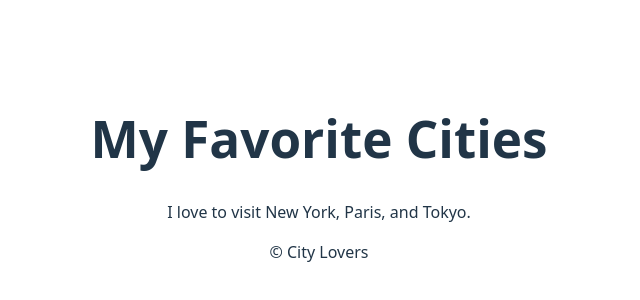
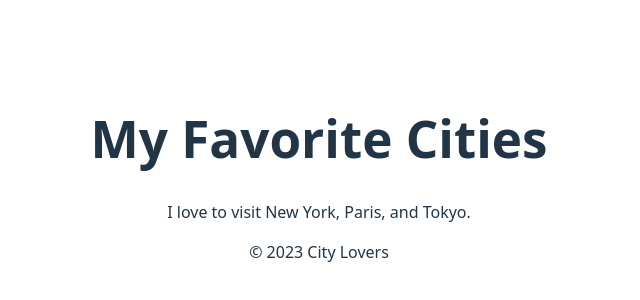
Before and after one commit to Daniel-418/alx-fe-reactjs, a React (Vite) app in the folder alx-react-app/: page / in a window 1280 px wide. Shown: the part 222-522 px from the top of the page, without its empty margins (321-961 px from the left). Built offline with nearby package versions, Linux system fonts and the light colour scheme.

Commit message:
finished task

```diff
--- a/alx-react-app/src/components/Footer.jsx
+++ b/alx-react-app/src/components/Footer.jsx
@@ -1,7 +1,7 @@
 export default function Footer() {
   return (
     <footer>
-      <p>© City Lovers</p>
+      <p>© 2023 City Lovers</p>
     </footer>
   )
 }
```
